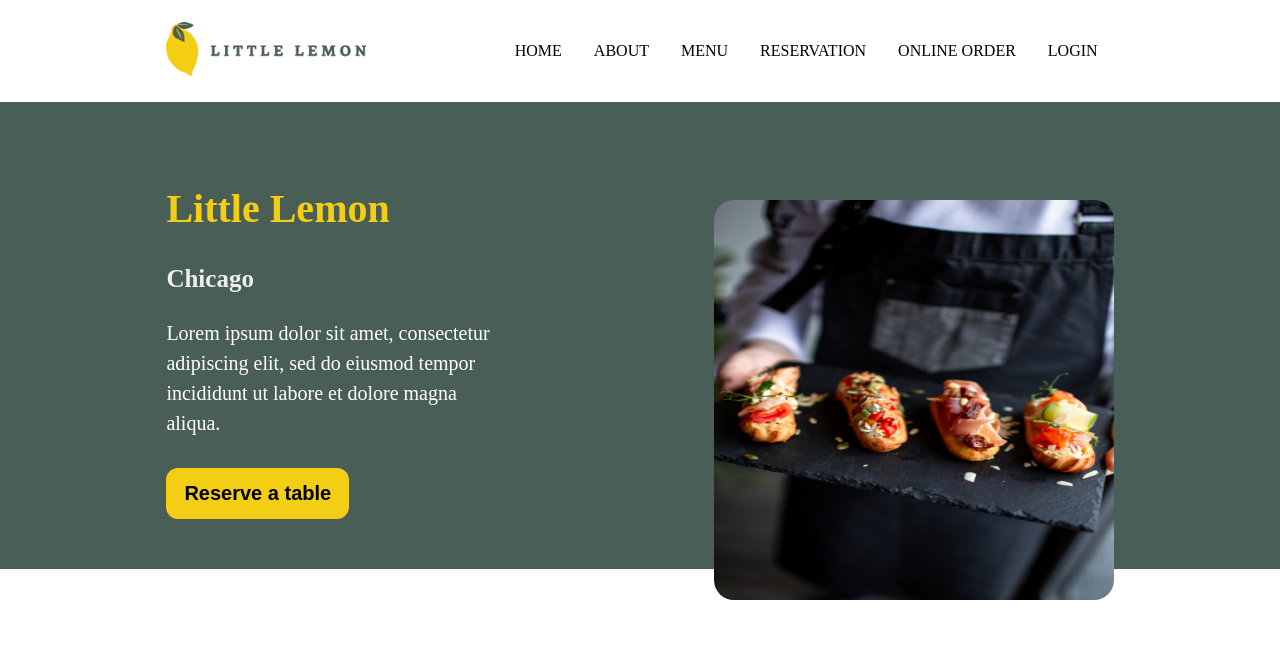
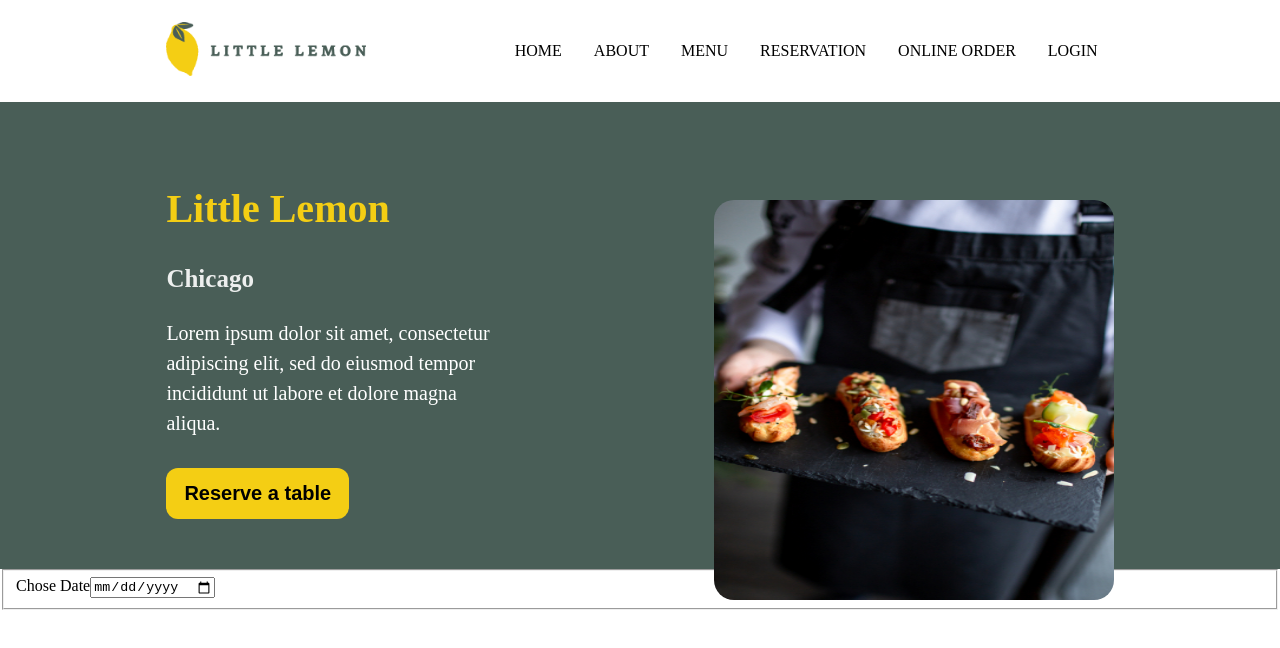
Before and after one commit to Solexgreat/Little_Lemon_Web_Project, a React (Create React App) app in the folder little_lemon_web_project/: page / in a window 1280 px wide. Shown: the top 648 px of the page. Built offline with nearby package versions, Linux system fonts and the light colour scheme.

Commit message:
In progress

```diff
--- a/little_lemon_web_project/src/App.js
+++ b/little_lemon_web_project/src/App.js
@@ -1,6 +1,7 @@
 import './App.css';
 import About from './Component/About';
 import Body from './Component/Body';
+import BookingForm from './Component/BookingForm';
 import Footer from './Component/Footer';
 import Header from './Component/Header';
 import Main from './Component/Main';
@@ -12,6 +13,7 @@ function App() {
       <Body>
         <Nav/>
         <Header/>
+        <BookingForm/>
         {/* <Main/>
         <About/>
         <Footer/> */}
--- a/little_lemon_web_project/src/Component/BookingForm.js
+++ b/little_lemon_web_project/src/Component/BookingForm.js
@@ -1,15 +1,20 @@
+import { useState } from "react"
 
 
 const BookingForm = () => {
+	const[date, setDate] = useState('')
 
+	const handleDate = (e) => {
+		setDate(e.target.vale)
+	}
 	return (
 		<header>
 			<section>
 				<form>
 					 <fieldset>
 						<div>
-						<label></label>
-						 <input></input>
+						<label htmlFor="book-Date">Chose Date</label>
+						 <input id='book-Date' value={date} onClick={(e) => handleDate(e.target.value)} type="date" required/>
 						</div>
 					 </fieldset>
 				</form>
@@ -17,3 +22,5 @@ const BookingForm = () => {
 		</header>
 	)
 }
+
+export default BookingForm;
```
